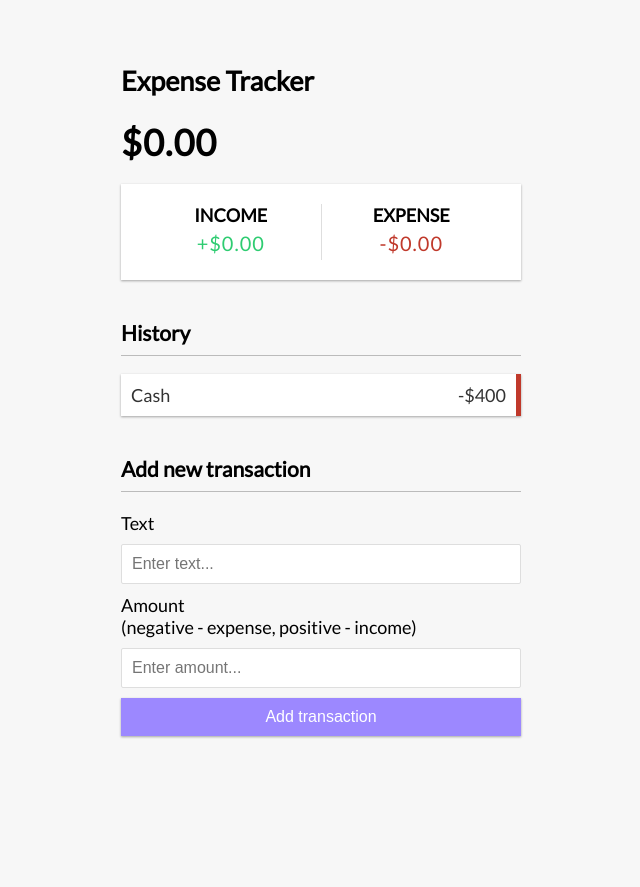
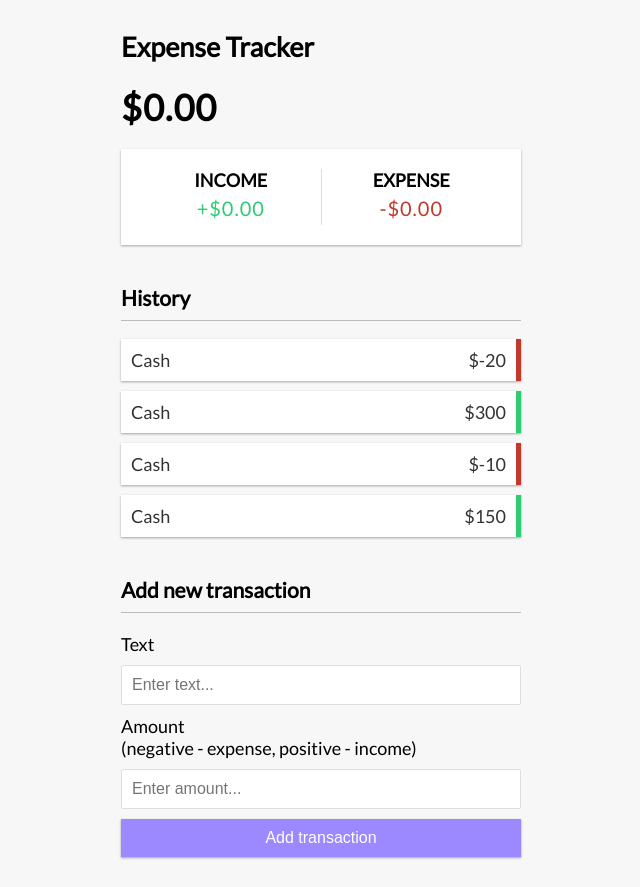
Before and after one commit to puerchik/expense-tracker, a Vue app: page / in a window 1280 px wide. Shown: the whole page, without its empty margins (319-959 px from the left). Before the commit the page ends 800 px from the top, so only its background shows below. Built offline with nearby package versions, Linux system fonts and the light colour scheme.

Commit message:
feat: display transaction list

```diff
--- a/src/App.vue
+++ b/src/App.vue
@@ -1,9 +1,18 @@
 <script setup>
+import { ref } from 'vue'
+
 import AddTransaction from './components/AddTransaction.vue'
+import IncomeExpenses from './components/IncomeExpenses.vue'
+import TransactionList from './components/TransactionList.vue'
+import TitleBar from './components/TitleBar.vue'
 import Balance from './components/Balance.vue'
-import IncomeExpenses from './components/IncomeExpenses.vue'
-import TitleBar from './components/TitleBar.vue'
-import TransactionList from './components/TransactionList.vue'
+
+const transactions = ref([
+  { id: 1, text: 'Flower', amount: -20 },
+  { id: 2, text: 'Salary', amount: 300 },
+  { id: 3, text: 'Book', amount: -10 },
+  { id: 4, text: 'Camera', amount: 150 },
+])
 </script>
 
 <template>
@@ -11,7 +20,7 @@
     <title-bar></title-bar>
     <balance></balance>
     <income-expenses></income-expenses>
-    <transaction-list></transaction-list>
+    <transaction-list :transactions></transaction-list>
     <add-transaction></add-transaction>
   </div>
 </template>
--- a/src/components/TransactionList.vue
+++ b/src/components/TransactionList.vue
@@ -1,9 +1,21 @@
-<script setup></script>
+<script setup>
+const props = defineProps({
+  transactions: Array,
+  required: true,
+})
+</script>
 
 <template>
   <h3>History</h3>
   <ul id="list" class="list">
-    <li class="minus">Cash <span>-$400</span><button class="delete-btn">x</button></li>
+    <li
+      v-for="transaction in transactions"
+      :key="transaction.id"
+      :class="transaction.amount < 0 ? 'minus' : 'plus'"
+    >
+      Cash <span>${{ transaction.amount }}</span>
+      <button class="delete-btn">x</button>
+    </li>
   </ul>
 </template>
 
```
